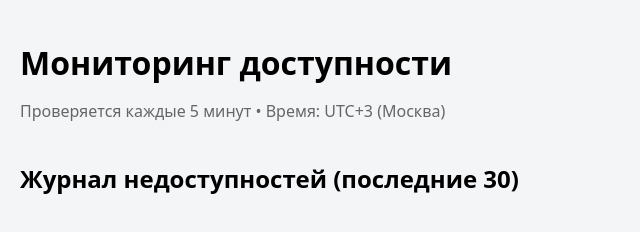
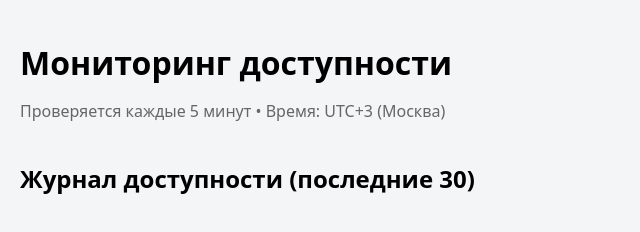
Before and after one commit to lumeeeee/uptime-monitor, a plain HTML site: page templates/index.html in a window 1280 px wide. Shown: the whole page, without its empty margins (0-640 px from the left). Drawn offline with Linux system fonts and the light colour scheme; no server answers.

```diff
--- a/templates/index.html
+++ b/templates/index.html
@@ -13,7 +13,7 @@
 
 <div id="cards"></div>
 
-<h2>Журнал недоступностей (последние 30)</h2>
+<h2>Журнал доступности (последние 30)</h2>
 <div id="log"></div>
 
 
```
